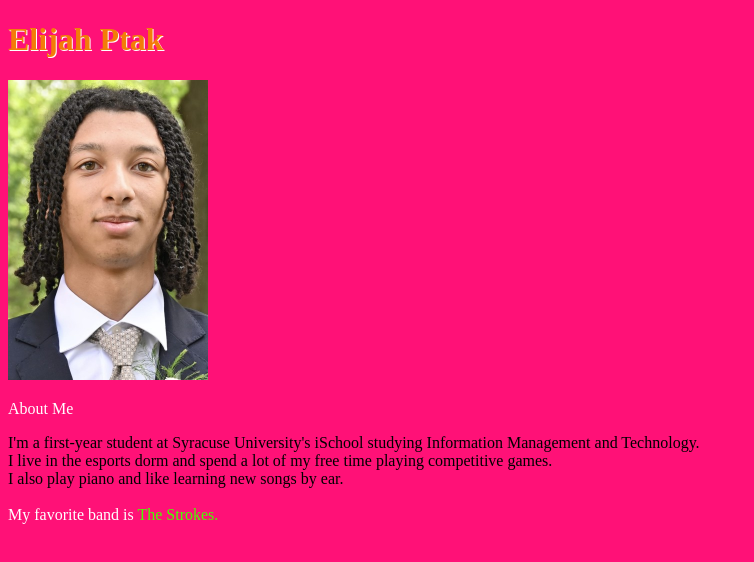
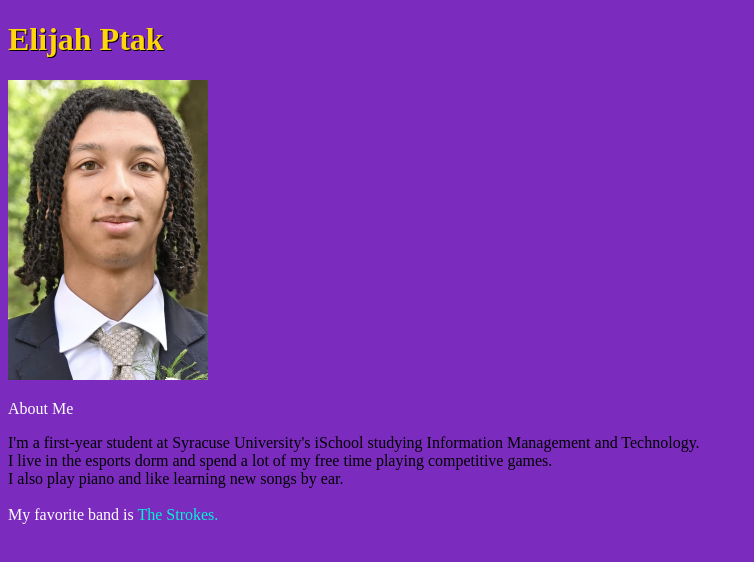
Before and after one commit to elptak/testlab, a plain HTML site: page index.html in a window 1280 px wide. Shown: the whole page, without its empty margins (0-754 px from the left). Drawn offline with Linux system fonts and the light colour scheme.

Commit message:
Add files via upload

```diff
--- a/design.css
+++ b/design.css
@@ -1,13 +1,13 @@
 body {
- background: #ff1177;
+ background: #7b2cbf;
 }
 h1 {
- color: #f37d08;
- text-shadow: 1px 1px #ffffff;
+ color: #ffd60a;
+ text-shadow: 1px 1px #000000;
 }
 .about {
  color: #ffffff;
 }
 .music {
- color: #48ff00;
+ color: #00f5d4;
 }
```
